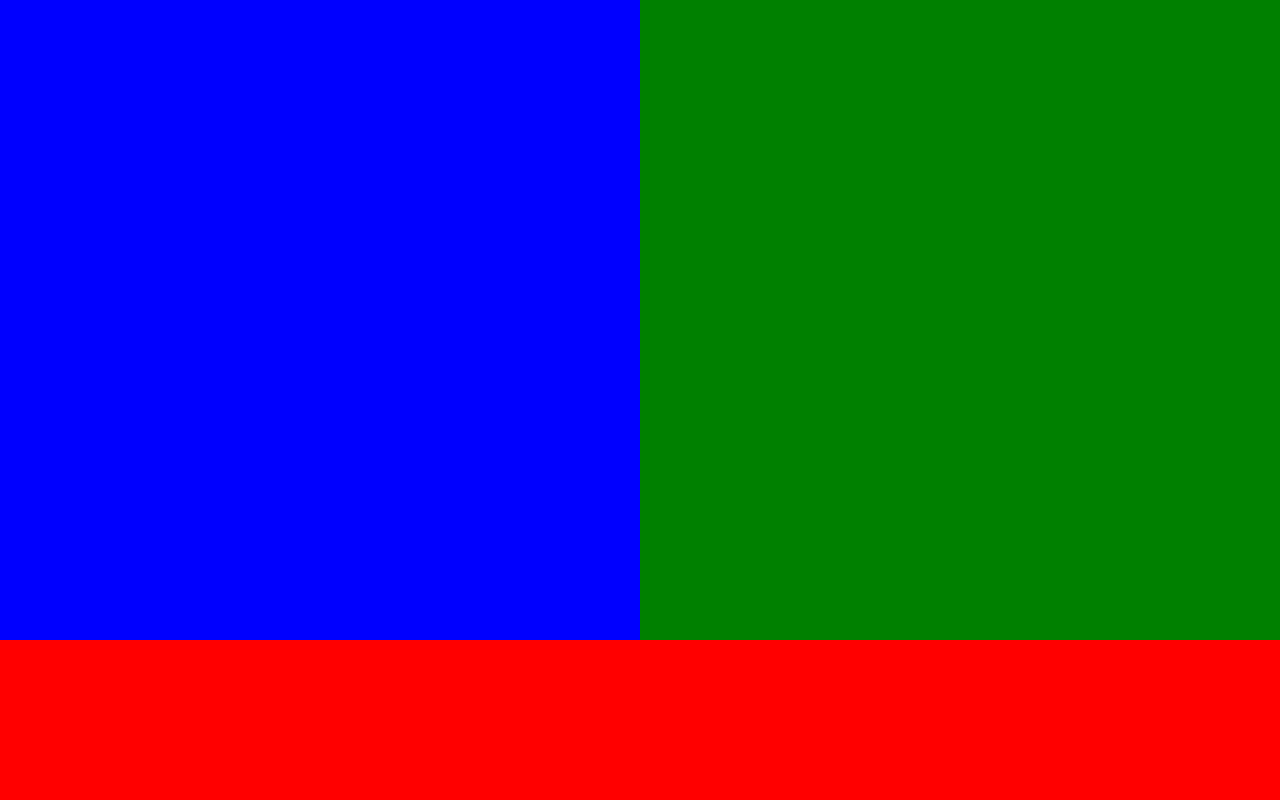
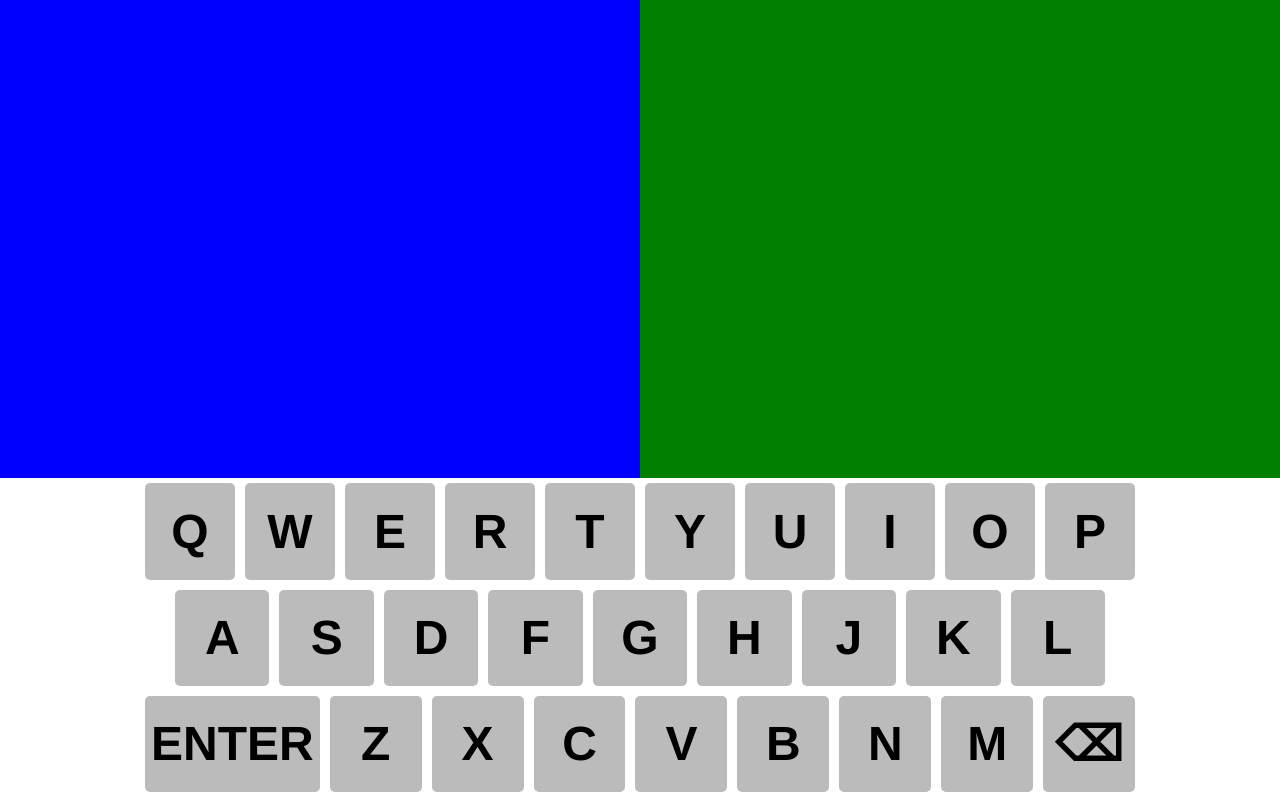
Before and after one commit to brightnebula/brightnebula.github.io, a plain HTML site: page wordle-solver/index.html in a window 1280 px wide. Drawn offline with Linux system fonts and the light colour scheme.

Commit message:
create visual keyboard

```diff
--- a/wordle-solver/index.html
+++ b/wordle-solver/index.html
@@ -22,6 +22,44 @@
                 grid-column: 1 / 3;
                 grid-row: 5 / 6;
             }
+            .keyboard {
+                height: 100%;
+                max-width: 1000px;
+                align-items: center;
+                margin: auto;
+            }
+            .keyboard-row {
+                display: flex;
+                flex-wrap: nowrap;
+                height: 33%;
+
+            }
+            .key {
+                flex: 1;
+                margin: 5px;
+                border: none;
+                border-radius: 5px;
+                background-color: #bbb;
+                /*max-width: 42px;*/
+                font-size: 3em;
+                font-weight: bold;
+                font-family: 'Franklin Gothic Medium', 'Arial Narrow', Arial, sans-serif;
+            }
+            .key:hover {
+                background-color: #999;
+            }
+            .letter-key {
+                /*min-width: 30px;*/
+            }
+            .enter-key {
+
+            }
+            .backspace-key {
+
+            }
+            .key-spacer {
+                width: 30px;
+            }
         </style>
         <title>Bright Nebula Wordle Solver</title>
     </head>
@@ -29,7 +67,47 @@
         <div class="grid-container">
             <div class="grid-item-input" style="background-color: blue;"></div>
             <div class="grid-item-possible" style="background-color: green;"></div>
-            <div class="grid-item-keyboard" style="background-color: red;"></div>
+            <div class="grid-item-keyboard" style="background-color: white;">
+                <div class="keyboard">
+                    <div class="keyboard-row">
+                        <button class="key letter-key">Q</button>
+                        <button class="key letter-key">W</button>
+                        <button class="key letter-key">E</button>
+                        <button class="key letter-key">R</button>
+                        <button class="key letter-key">T</button>
+                        <button class="key letter-key">Y</button>
+                        <button class="key letter-key">U</button>
+                        <button class="key letter-key">I</button>
+                        <button class="key letter-key">O</button>
+                        <button class="key letter-key">P</button>
+                    </div>
+                    <div class="keyboard-row">
+                        <span class="key-spacer"></span>
+                        <button class="key letter-key">A</button>
+                        <button class="key letter-key">S</button>
+                        <button class="key letter-key">D</button>
+                        <button class="key letter-key">F</button>
+                        <button class="key letter-key">G</button>
+                        <button class="key letter-key">H</button>
+                        <button class="key letter-key">J</button>
+                        <button class="key letter-key">K</button>
+                        <button class="key letter-key">L</button>
+                        <span class="key-spacer"></span>
+                    </div>
+                    <div class="keyboard-row">
+                        <button class="key enter-key">ENTER</button>
+                        <button class="key letter-key">Z</button>
+                        <button class="key letter-key">X</button>
+                        <button class="key letter-key">C</button>
+                        <button class="key letter-key">V</button>
+                        <button class="key letter-key">B</button>
+                        <button class="key letter-key">N</button>
+                        <button class="key letter-key">M</button>
+                        <button class="key backspace-key">⌫</button>
+                    </div>
+                </div>
+
+            </div>
         </div>
     </body>
 </html>
```
